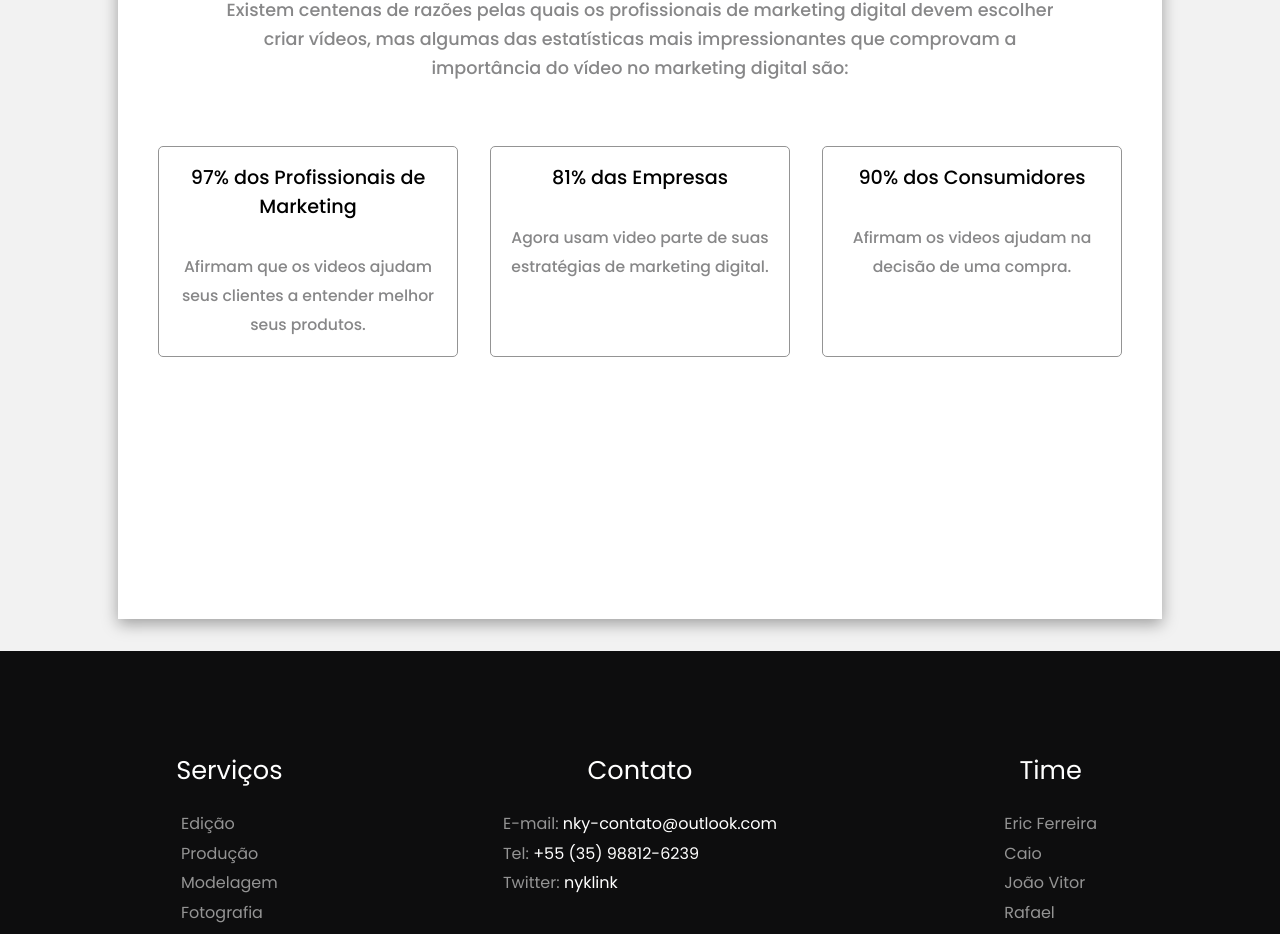
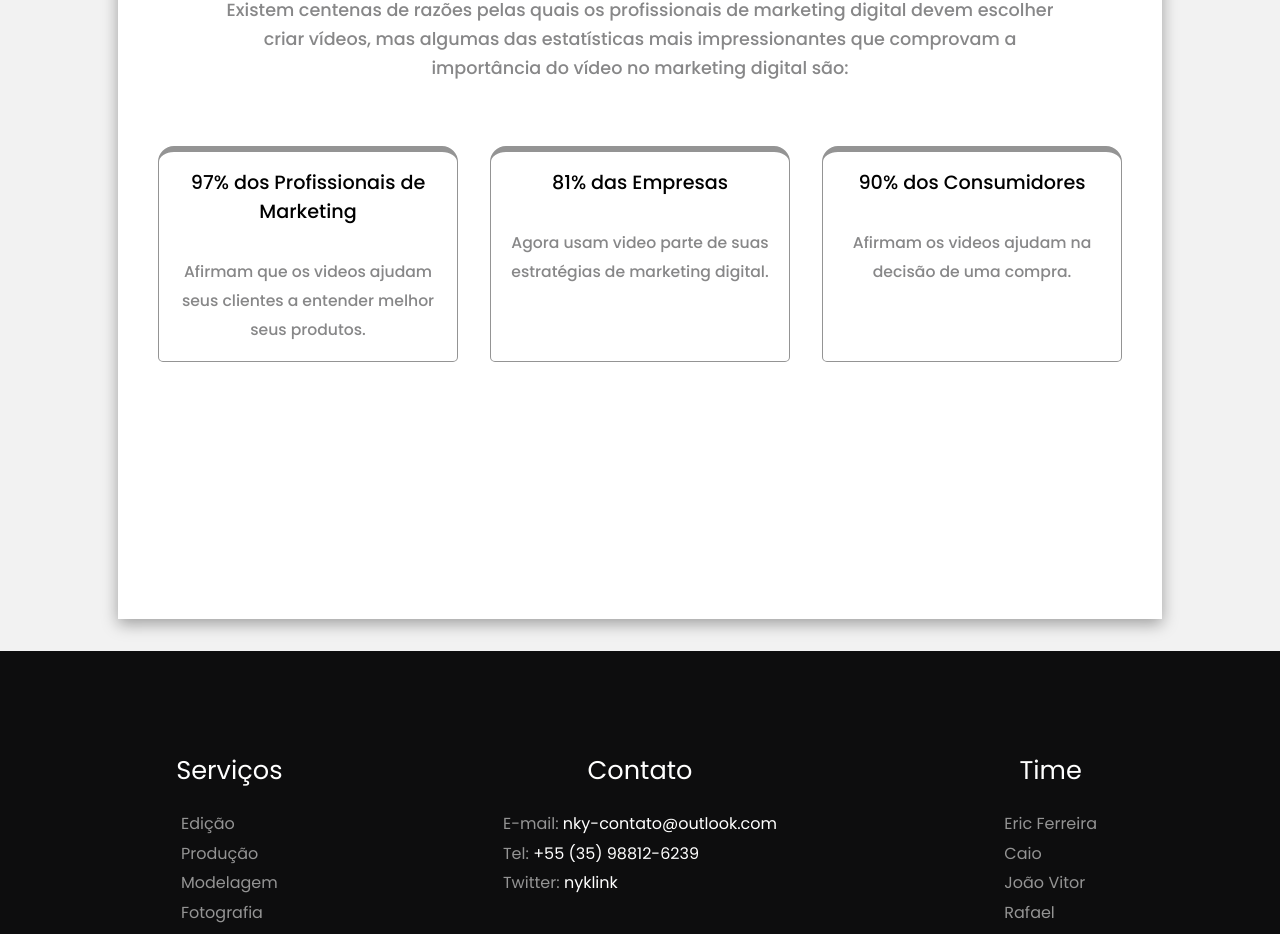
Before and after one commit to luizfelipebraga/nextjs-nickylink, a Next.js app: page /home in a window 1280 px wide. Shown: the part 1032-1966 px from the top of the page. Built offline with nearby package versions, Linux system fonts and the light colour scheme.

Commit message:
styling cards

```diff
--- a/src/components/Marketing/styles.ts
+++ b/src/components/Marketing/styles.ts
@@ -40,8 +40,11 @@ export const Topics = styled.div`
 export const Topic = styled.div`
   max-width: 300px;
   padding: 1rem;
-  border: 1px solid #949494;
+  border: 1px solid rgb(148, 148, 148);
+  border-top: 0.4rem solid rgb(148, 148, 148);
   border-radius: 5px;
+  border-top-left-radius: 1rem;
+  border-top-right-radius: 1rem;
 
   h3 {
     font-weight: 500;
```
